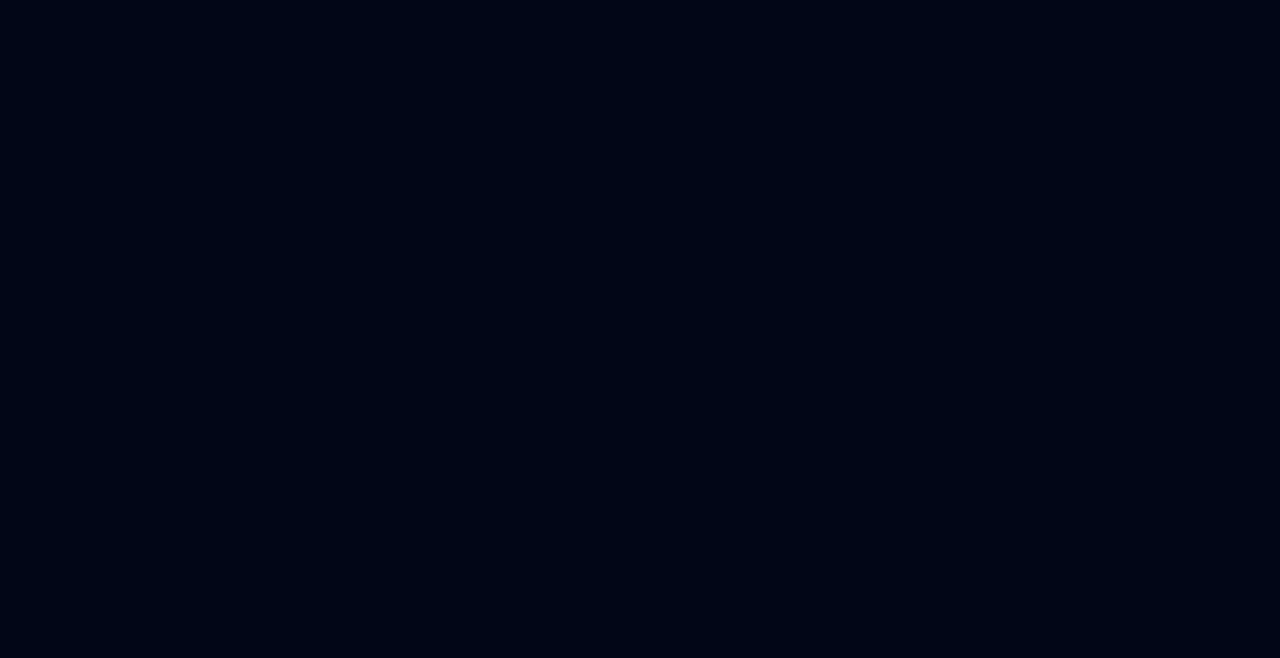
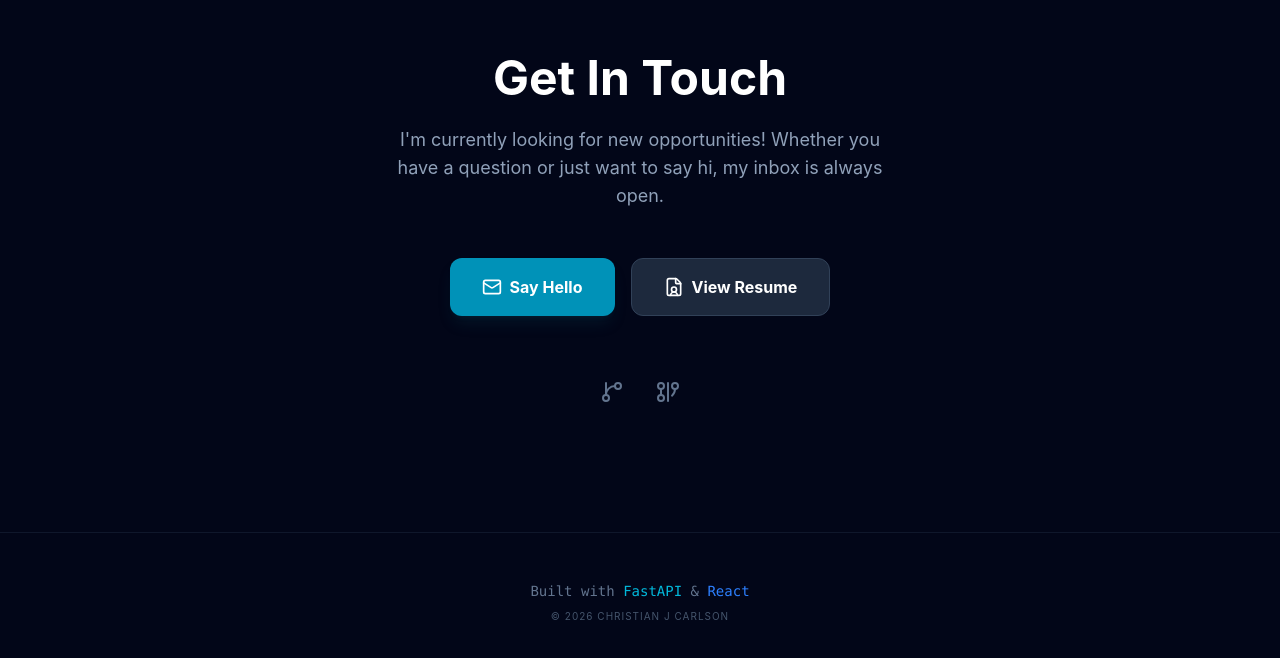
Before and after one commit to Javin2005/Personal-Website, a React (Vite) app in the folder frontend/: page / in a window 1280 px wide. Shown: the part 1530-2188 px from the top of the page. Before the commit the page ends 1456 px from the top, so only its background shows below. Built offline with nearby package versions, Linux system fonts and the light colour scheme; no server answers.

Commit message:
I now have a nice base tier for the website i will add a couple more things that make it more personal

```diff
--- a/frontend/index.html
+++ b/frontend/index.html
@@ -4,7 +4,7 @@
     <meta charset="UTF-8" />
     <link rel="icon" type="image/svg+xml" href="/favicon.svg" />
     <meta name="viewport" content="width=device-width, initial-scale=1.0" />
-    <title>frontend</title>
+    <title>Christian J Carlson | Portfolio</title>
   </head>
   <body>
     <div id="root"></div>
--- a/frontend/src/App.tsx
+++ b/frontend/src/App.tsx
@@ -3,6 +3,8 @@ import Navbar from "./components/Navbar";
 import ProjectCard from "./components/ProjectCard";
 import AboutSection from "./components/AboutSection";
 import CreativeCard from "./components/CreativeCard";
+import Contact from "./components/Contact";
+import Footer from "./components/Footer";
 import type { Project, About, CreativeItem } from "./types";
 
 function App() {
@@ -30,7 +32,7 @@ function App() {
   }, []);
 
   return (
-    <div className="min-h-screen bg-slate-950 scroll-smooth">
+    <div className="min-h-screen bg-slate-950">
       <Navbar />
 
       <section className="relative flex flex-col items-center justify-center min-h-[85vh] text-center px-4 overflow-hidden">
@@ -63,7 +65,7 @@ function App() {
       {about ? (
         <AboutSection about={about} />
       ) : (
-        <div className="mx-w-6xl mx-auto py-20 px-6 text-slate-500 italic">
+        <div className="max-w-6xl mx-auto py-20 px-6 text-slate-500 italic">
           loading profile...
         </div>
       )}
@@ -98,6 +100,8 @@ function App() {
           ))}
         </div>
       </section>
+      <Contact />
+      <Footer />
     </div>
   );
 }
--- a/frontend/src/components/AboutSection.tsx
+++ b/frontend/src/components/AboutSection.tsx
@@ -14,7 +14,7 @@ function AboutSection({ about }: { about: About }) {
       <div className="grid grid-cols-1 md:grid-cols-3 gap-12 items-start">
         <div className="relative group mx-auto md:mx-0">
           <div
-            className="absolute -insect-1 bg-linear-to-r from-cyan-500 to-blue-600 rounded-2xl blur opacity-25
+            className="absolute -inset-1 bg-linear-to-r from-cyan-500 to-blue-600 rounded-2xl blur opacity-25
                     group-hover:opacity-50 transition duration-1000"
           ></div>
           <img
--- /dev/null
+++ b/frontend/src/components/Contact.tsx
@@ -0,0 +1,51 @@
+import { Mail, GitBranchIcon, GitGraphIcon, FileUser } from "lucide-react";
+
+function Contact() {
+  return (
+    <section id="contact" className="max-w-4xl mx-auto py-32 px-6 text-center">
+      <h2 className="text-4xl md:text-5xl font-bold text-white mb-6">
+        Get In Touch
+      </h2>
+      <p className="text-slate-400 text-lg mb-12 max-w-lg mx-auto">
+        I'm currently looking for new opportunities! Whether you have a question
+        or just want to say hi, my inbox is always open.
+      </p>
+
+      <div className="flex flex-wrap justify-center gap-4">
+        <a
+          href="mailto:your.email@example.com"
+          className="flex items-center gap-2 px-8 py-4 bg-cyan-600 hover:bg-cyan-500 text-white font-bold rounded-xl transition-all shadow-lg shadow-cyan-900/20"
+        >
+          <Mail size={20} />
+          Say Hello
+        </a>
+
+        <a
+          href="/assets/resume.pdf"
+          target="_blank"
+          className="flex items-center gap-2 px-8 py-4 bg-slate-800 hover:bg-slate-700 text-white font-bold rounded-xl border border-slate-700 transition-all"
+        >
+          <FileUser size={20} />
+          View Resume
+        </a>
+      </div>
+
+      <div className="mt-16 flex justify-center gap-8 text-slate-500">
+        <a
+          href="https://github.com/Javin2005"
+          className="hover:text-cyan-400 transition-colors"
+        >
+          <GitBranchIcon size={24} />
+        </a>
+        <a
+          href="https://linkedin.com/in/christian-j-carlson"
+          className="hover:text-cyan-400 transition-colors"
+        >
+          <GitGraphIcon size={24} />
+        </a>
+      </div>
+    </section>
+  );
+}
+
+export default Contact;
--- /dev/null
+++ b/frontend/src/components/Footer.tsx
@@ -0,0 +1,14 @@
+function Footer() {
+  return (
+    <footer className="py-12 border-t border-slate-900 text-center">
+      <p className="text-slate-500 text-sm font-mono">
+        Built with <span className="text-cyan-500">FastAPI</span> &{" "}
+        <span className="text-blue-500">React</span>
+      </p>
+      <p className="text-slate-600 text-[10px] mt-2 uppercase tracking-widest">
+        © {new Date().getFullYear()} Christian J Carlson
+      </p>
+    </footer>
+  );
+}
+export default Footer;
--- a/frontend/src/components/Navbar.tsx
+++ b/frontend/src/components/Navbar.tsx
@@ -4,7 +4,7 @@ function Navbar() {
   return (
     <nav
       className="h-16 max-w-4xl mx-auto mt-4 flex justify-between items-center sticky
-      top-4 z-10 backdrop-blur-md bg-slate-800/60 border-2
+      top-4 z-50 backdrop-blur-md bg-slate-900/60 border-2
        border-slate-400/50 rounded-2xl px-8 hover:border-cyan-500/50 group transition-colors"
     >
       <a href="#" className="flex items-center h-full py-2">
@@ -13,10 +13,10 @@ function Navbar() {
 
       <ul className="flex gap-6 text-cyan-500 font-bold">
         <li>
-          <a href="#projects">Projects</a>
+          <a href="#about">About</a>
         </li>
         <li>
-          <a href="#about">About</a>
+          <a href="#projects">Projects</a>
         </li>
         <li>
           <a href="#contact">Contact</a>
--- a/frontend/src/index.css
+++ b/frontend/src/index.css
@@ -4,3 +4,6 @@ html, body {
   padding: 0;
   background-color: #020617;
 }
+html {
+  scroll-behavior: smooth;
+}
```
Also changed, not shown: 2 other files (tests, documents, lock files or other folders).
